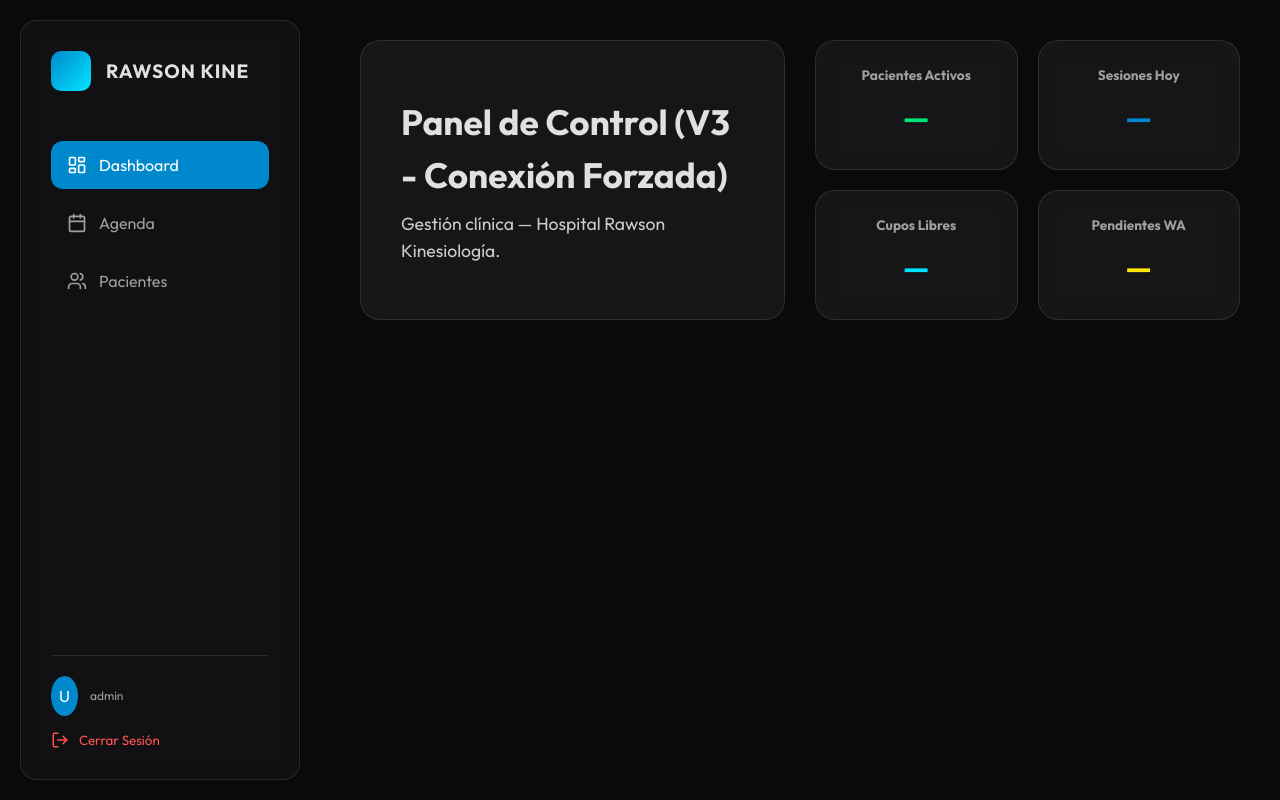
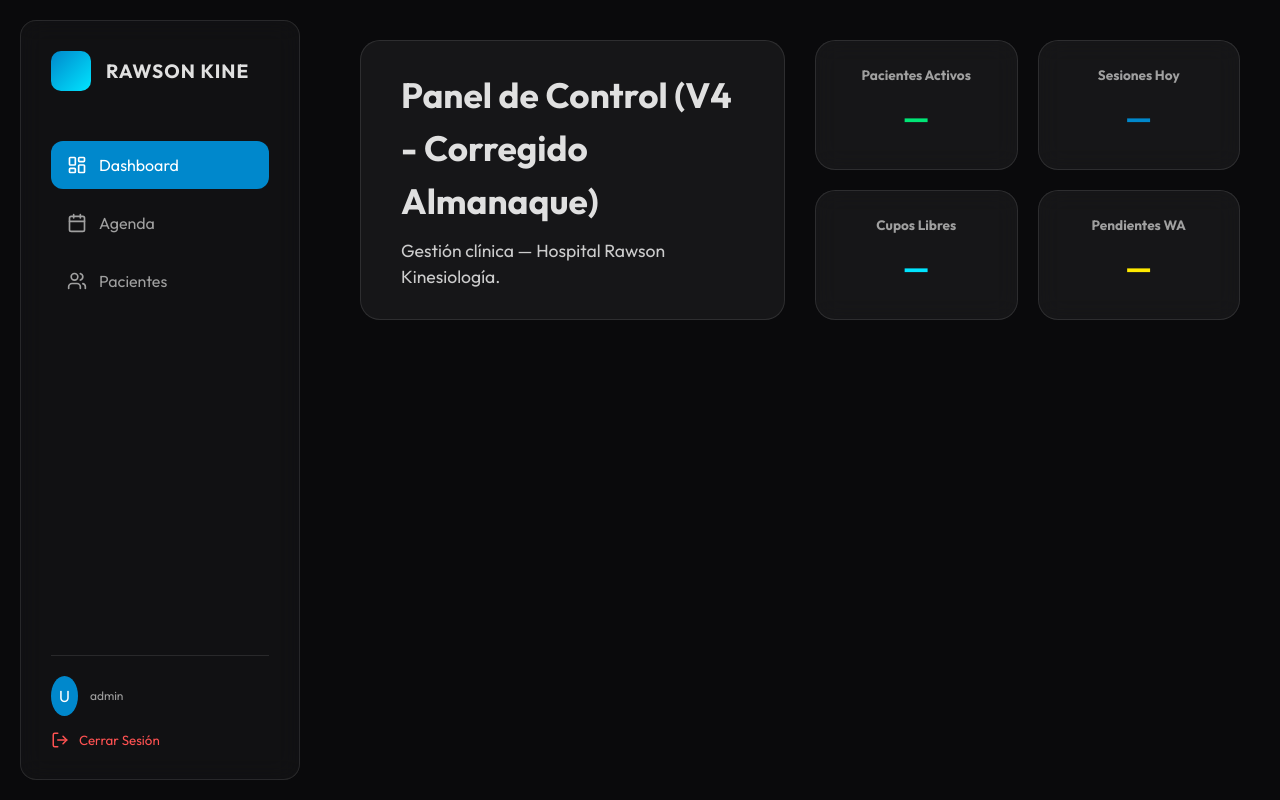
Before and after one commit to insersalud-byte/hospital-rawson, a React (Vite) app in the folder client/: page / in a window 1280 px wide. Built offline with nearby package versions, Linux system fonts and the light colour scheme; sample sign-in values are in the browser's storage.

Commit message:
Fix Agenda display (time matching) and bump version to V4

```diff
--- a/client/src/App.jsx
+++ b/client/src/App.jsx
@@ -15,7 +15,7 @@ const API_URL = import.meta.env.MODE === 'development' ? 'http://localhost:3005/
 const Dashboard = () => (
     <div style={{ display: 'grid', gridTemplateColumns: '1fr 1fr', gap: '30px' }}>
         <div className="premium-card vibrant-gradient" style={{ height: '280px', display: 'flex', flexDirection: 'column', justifyContent: 'center', padding: '40px' }}>
-            <h1 style={{ fontSize: '2.2rem', marginBottom: '10px' }}>Panel de Control (V3 - Conexión Forzada)</h1>
+            <h1 style={{ fontSize: '2.2rem', marginBottom: '10px' }}>Panel de Control (V4 - Corregido Almanaque)</h1>
             <p style={{ fontSize: '1.1rem', opacity: 0.9 }}>Gestión clínica — Hospital Rawson Kinesiología.</p>
         </div>
         <div style={{ display: 'grid', gridTemplateColumns: '1fr 1fr', gap: '20px' }}>
--- a/client/src/features/agenda/AgendaCalendar.jsx
+++ b/client/src/features/agenda/AgendaCalendar.jsx
@@ -359,10 +359,11 @@ const AgendaCalendar = () => {
             const daySessions = (resSessions.data || []).filter(s => s.fecha === dateStr && s.estado === 'programado');
             const newApt = {};
             daySessions.forEach(session => {
-                const hora = session.hora;
+                const horaFull = session.hora || '08:00';
+                const hora = horaFull.substring(0, 5); // Ensure HH:mm format
                 const patient = (resPatients.data || []).find(p => String(p.id) === String(session.paciente_id));
                 const count = Object.keys(newApt).filter(k => k.startsWith(`${hora}-`)).length;
-                if (patient && count < 2) {
+                if (patient && count < 10) { // Allow more than 2 if needed, but slots only show 2
                     newApt[`${hora}-${count}`] = { ...patient, sessionId: session.id, hora };
                 }
             });
```
Also changed, not shown: 2 other files (tests, documents, lock files or other folders).
